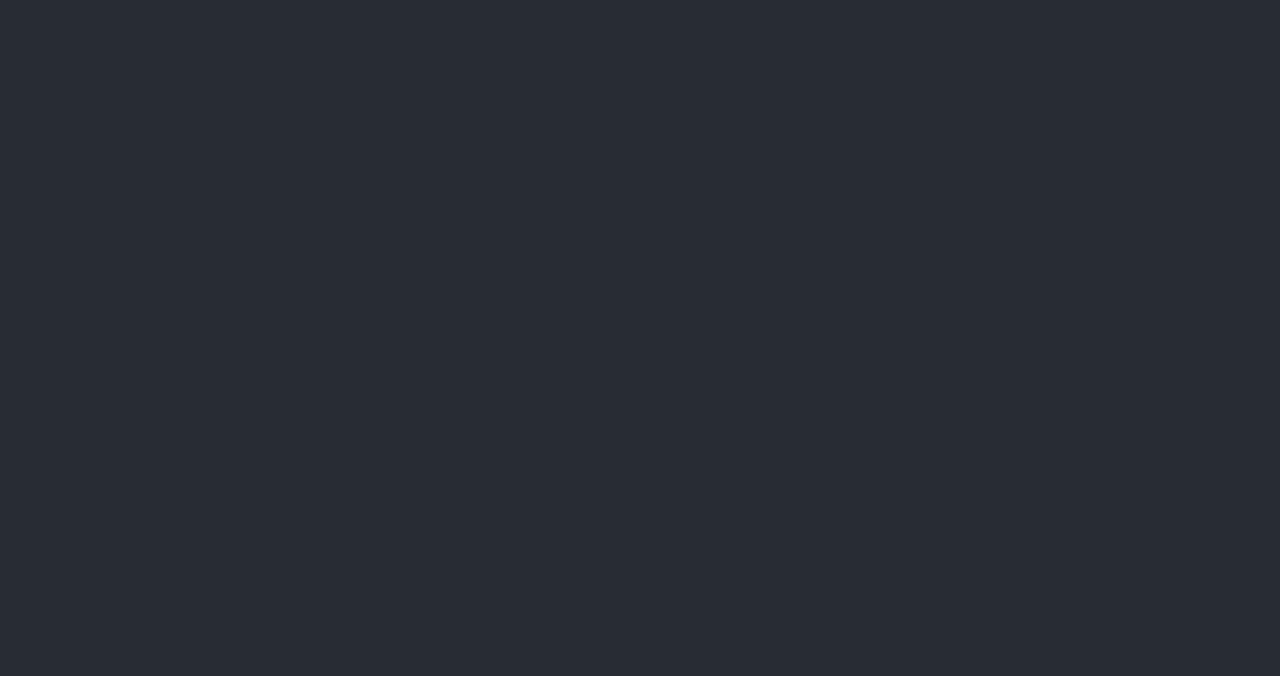
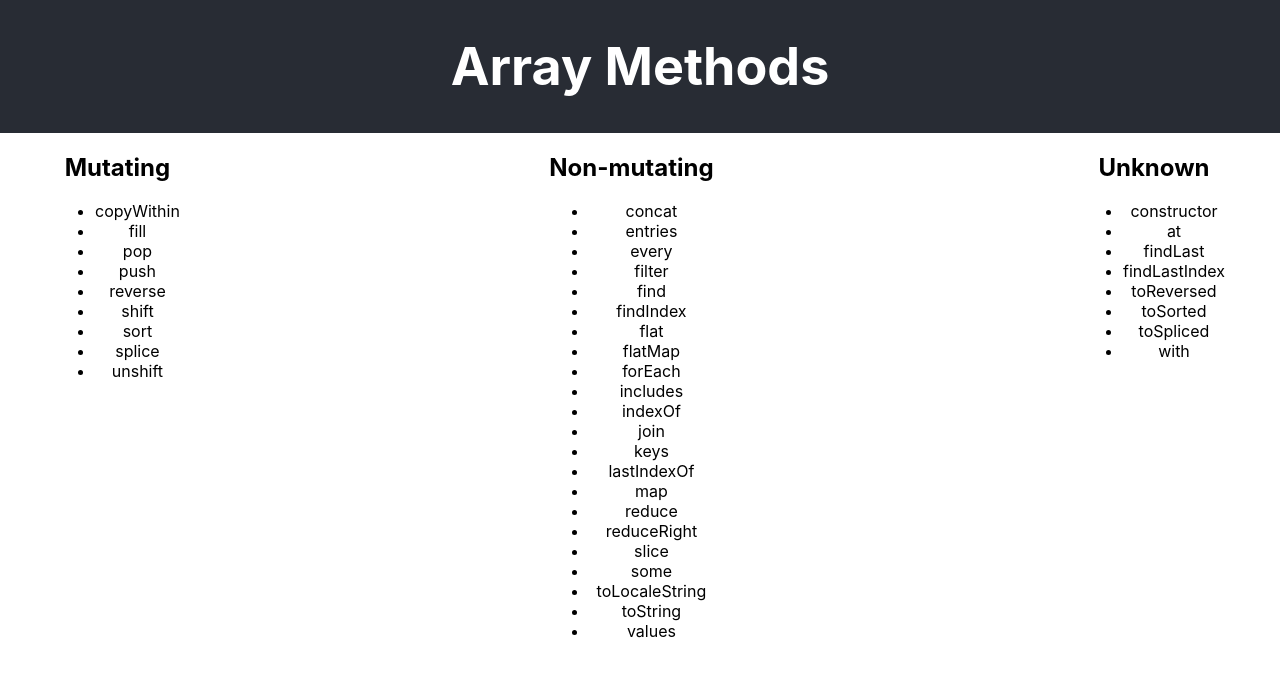
Before and after one commit to anton-kan/anton-kan-06-onl-01-Kahn-Anton-JS-advanced, a React (Create React App) app in the folder react-array-methods/: page / in a window 1280 px wide. Shown: the top 676 px of the page. Built offline with nearby package versions, Linux system fonts and the light colour scheme.

Commit message:
Implemented array methods using React

```diff
--- a/react-array-methods/src/App.css
+++ b/react-array-methods/src/App.css
@@ -4,7 +4,6 @@
 
 .App-header {
   background-color: #282c34;
-  min-height: 100vh;
   display: flex;
   flex-direction: column;
   align-items: center;
@@ -13,7 +12,7 @@
   color: white;
 }
 
-App-container {
+.App-container {
   max-width: 1170px;
   margin: 0 auto;
 }
--- a/react-array-methods/src/App.js
+++ b/react-array-methods/src/App.js
@@ -1,11 +1,16 @@
 import './App.css';
+import MethodsListsContainer from './MethodsListsContainer';
 
 function App() {
   return (
     <div className="App">
-      <header className="App-header"></header>
+      <header className="App-header">
+        <h1>Array Methods</h1>
+      </header>
       <main>
-        <div className="App-container"></div>
+        <div className="App-container">
+          <MethodsListsContainer />
+        </div>
       </main>
     </div>
   );
--- /dev/null
+++ b/react-array-methods/src/MethodItem.js
@@ -0,0 +1,7 @@
+import React from 'react';
+
+function MethodItem({ method }) {
+  return <li>{method}</li>;
+}
+
+export default MethodItem;
--- /dev/null
+++ b/react-array-methods/src/MethodsList.js
@@ -0,0 +1,17 @@
+import React from 'react';
+import MethodItem from './MethodItem';
+
+function MethodsList({ title, methods }) {
+  return (
+    <div>
+      <h2>{title}</h2>
+      <ul>
+        {methods.map((method) => (
+          <MethodItem key={method} method={method} />
+        ))}
+      </ul>
+    </div>
+  );
+}
+
+export default MethodsList;
--- /dev/null
+++ b/react-array-methods/src/MethodsListsContainer.css
@@ -0,0 +1,4 @@
+.MethodsListsContainer {
+  display: flex;
+  justify-content: space-between;
+}
--- /dev/null
+++ b/react-array-methods/src/MethodsListsContainer.js
@@ -0,0 +1,18 @@
+import React from 'react';
+import MethodsList from './MethodsList';
+import getArrayMethods from './controller/array-methods';
+import './MethodsListsContainer.css';
+
+function MethodsListsContainer() {
+  const arrayMethods = getArrayMethods();
+
+  return (
+    <div className="MethodsListsContainer">
+      <MethodsList title="Mutating" methods={arrayMethods.mutating} />
+      <MethodsList title="Non-mutating" methods={arrayMethods.nonMutating} />
+      <MethodsList title="Unknown" methods={arrayMethods.unknown} />
+    </div>
+  );
+}
+
+export default MethodsListsContainer;
--- /dev/null
+++ b/react-array-methods/src/controller/array-methods.js
@@ -0,0 +1,56 @@
+import isMutating from './is-mutating';
+
+const getArrayMethods = () => {
+  const sampleArray = [1, 2, 3, 4, 5, [6, 7], 3, new Date(), 8, 9, 10];
+  const knownMethodsWithArgs = [
+    { method: Array.prototype.concat, args: [['a', 'b', 'c']] },
+    { method: Array.prototype.copyWithin, args: [0, 3, 4] },
+    { method: Array.prototype.entries, args: [] },
+    { method: Array.prototype.every, args: [(item) => item < 4] },
+    { method: Array.prototype.fill, args: [0, 3, 4] },
+    { method: Array.prototype.filter, args: [(item) => item < 4] },
+    { method: Array.prototype.find, args: [(item) => item > 3] },
+    { method: Array.prototype.findIndex, args: [(item) => item > 3] },
+    { method: Array.prototype.flat, args: [] },
+    { method: Array.prototype.flatMap, args: [(item) => [item, item * 2]] },
+    { method: Array.prototype.forEach, args: [(item) => item * 2] },
+    { method: Array.prototype.includes, args: [3] },
+    { method: Array.prototype.indexOf, args: [3] },
+    { method: Array.prototype.join, args: [] },
+    { method: Array.prototype.keys, args: [] },
+    { method: Array.prototype.lastIndexOf, args: [3] },
+    { method: Array.prototype.map, args: [(item) => item * 2] },
+    { method: Array.prototype.pop, args: [] },
+    { method: Array.prototype.push, args: [15] },
+    { method: Array.prototype.reduce, args: [(acc, value) => acc + value] },
+    { method: Array.prototype.reduceRight, args: [(acc, value) => acc + value] },
+    { method: Array.prototype.reverse, args: [] },
+    { method: Array.prototype.shift, args: [] },
+    { method: Array.prototype.slice, args: [2, 4] },
+    { method: Array.prototype.some, args: [(item) => item < 4] },
+    { method: Array.prototype.sort, args: [] },
+    { method: Array.prototype.splice, args: [2, 3, 20] },
+    { method: Array.prototype.toLocaleString, args: ['ru'] },
+    { method: Array.prototype.toString, args: [] },
+    { method: Array.prototype.unshift, args: [10] },
+    { method: Array.prototype.values, args: [] },
+  ];
+
+  const allMethodNames = Object.getOwnPropertyNames(Array.prototype).filter(
+    (property) => typeof Array.prototype[property] === 'function'
+  );
+  const knownMethodNames = knownMethodsWithArgs.map((item) => item.method.name);
+  const unknownMethodNames = allMethodNames.filter((name) => !knownMethodNames.includes(name));
+  const mutatingMethodNames = knownMethodsWithArgs
+    .filter(({ method, args }) => isMutating(sampleArray, method, args))
+    .map((item) => item.method.name);
+  const nonMutatingMethodNames = knownMethodNames.filter((name) => !mutatingMethodNames.includes(name));
+
+  return {
+    mutating: mutatingMethodNames,
+    nonMutating: nonMutatingMethodNames,
+    unknown: unknownMethodNames,
+  };
+};
+
+export default getArrayMethods;
--- /dev/null
+++ b/react-array-methods/src/controller/is-mutating.js
@@ -0,0 +1,7 @@
+const isMutating = (array, method, args) => {
+  const arrayImage = JSON.stringify(array);
+  method.call(array, ...args);
+  return JSON.stringify(array) !== arrayImage;
+};
+
+export default isMutating;
```
